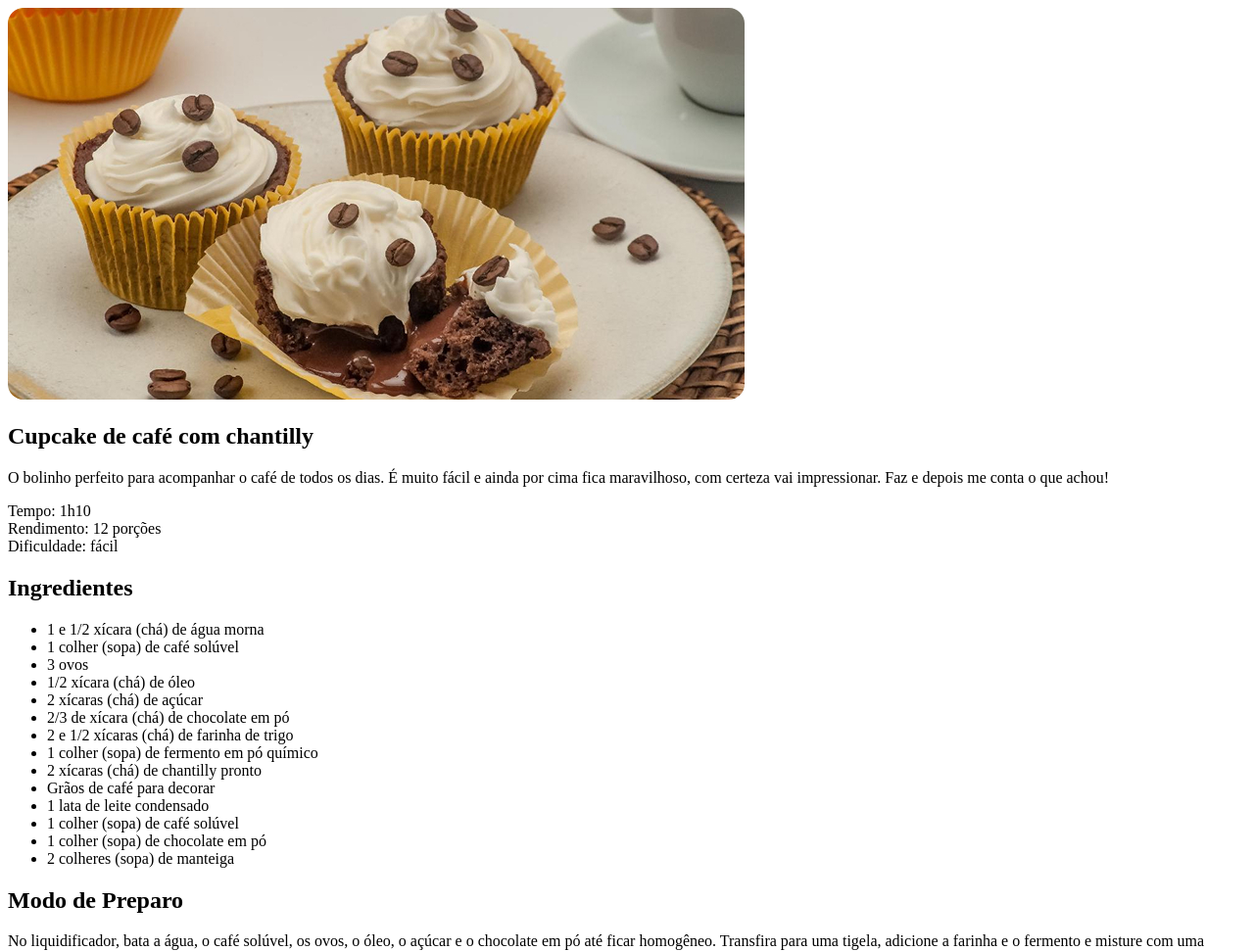
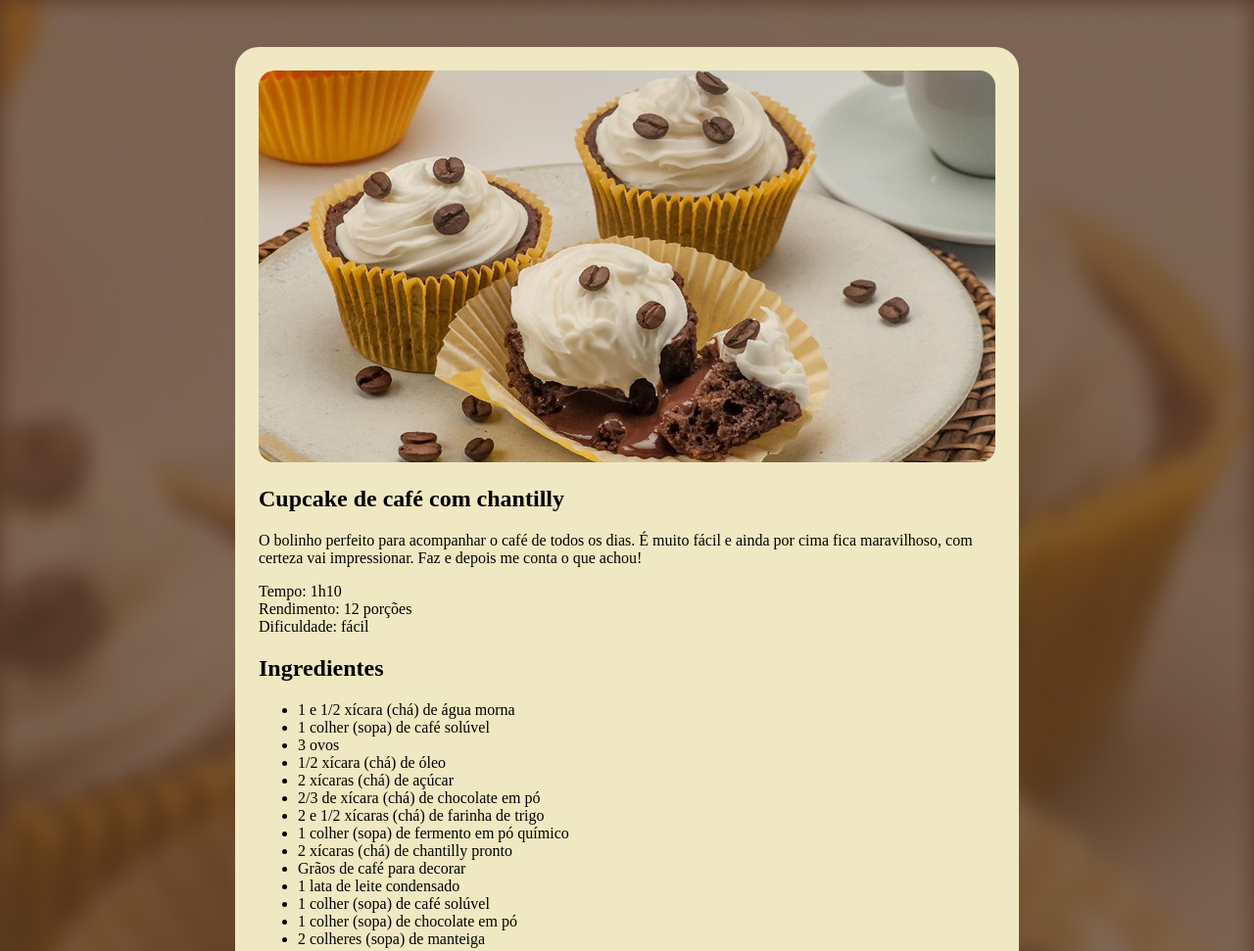
Before and after one commit to leozanidev/Projeto---P-gina-de-Receita, a plain HTML site: page index.html in a window 1280 px wide. Shown: the top 971 px of the page at 98% size. Drawn offline with Linux system fonts and the light colour scheme.

Commit message:
Background-Image and #page style

```diff
--- a/style.css
+++ b/style.css
@@ -1,3 +1,18 @@
+body {
+  background-image: url("/assets/fundo-pagina.jpg");
+  background-size: cover;
+}
+
+#page {
+  width: 800px;
+  padding: 24px;
+  background-color: #F0E8C2;
+  border-radius: 24px;
+  margin: 48px auto;
+  box-sizing: border-box;
+}
+
+
 img {
   border-radius: 16px;
 }
```
